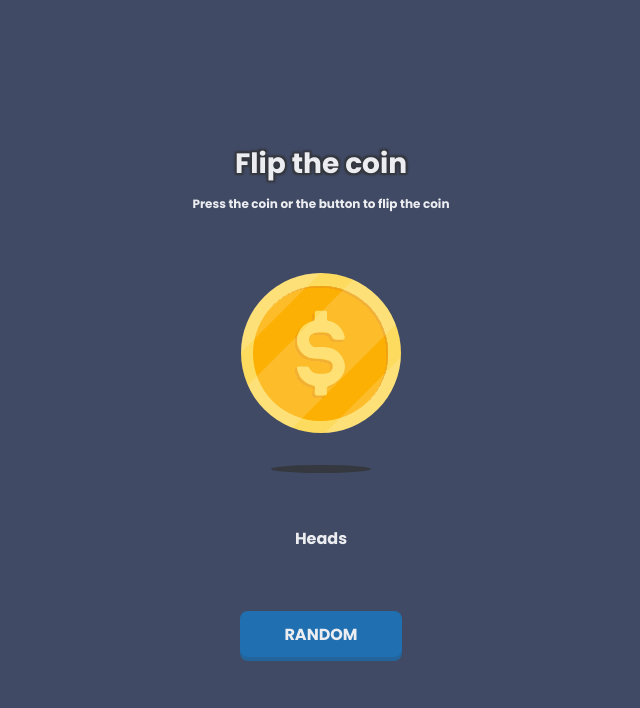
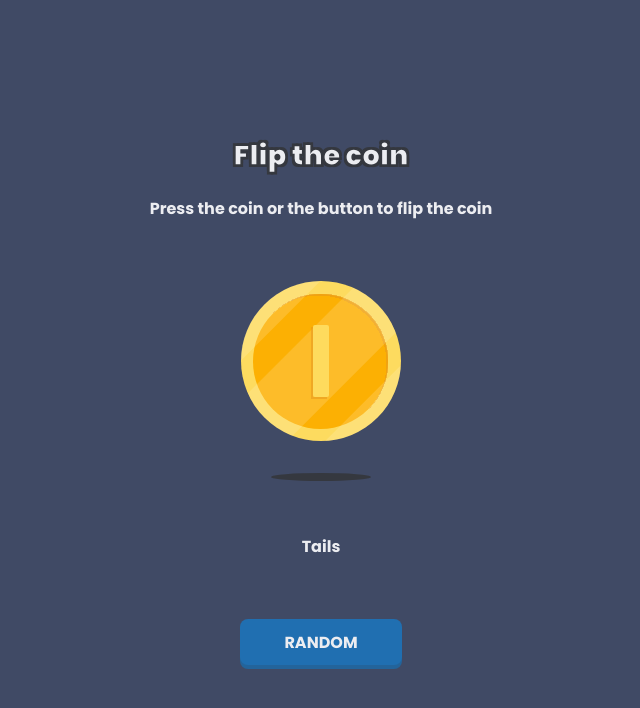
Before and after one commit to fedtti/flip-the-coin, a website built with Vite: page index.html in a window 1280 px wide. Both pictures are taken after a click on the picture 639 px from the left and 373 px from the top of the page. Shown: the whole page, without its empty margins (319-959 px from the left). Built offline with nearby package versions, Linux system fonts and the light colour scheme.

```diff
--- a/index.html
+++ b/index.html
@@ -4,11 +4,12 @@
     <meta charset="utf-8">
     <meta http-equiv="x-ua-compatible" content="ie=edge, chrome=1">
     <meta name="viewport" content="width=device-width, initial-scale=1.0">
-    <title>Flip the Coin</title>
-    <link rel="shortcut icon" href="/favicon.ico">
+    <title>Flip The Coin</title>
+    <link rel="shortcut icon" type="image/x-icon" href="/favicon.ico" sizes="96x96">
   </head>
   <body>
     <div id="app"></div>
+    <noscript></noscript>
     <script type="module" src="/src/app.ts"></script>
   </body>
 </html>
--- a/package.json
+++ b/package.json
@@ -1,7 +1,7 @@
 {
   "name": "flip-the-coin",
   "private": true,
-  "version": "0.0.0",
+  "version": "1.0.0",
   "type": "module",
   "scripts": {
     "dev": "vite",
--- a/src/app.ts
+++ b/src/app.ts
@@ -5,7 +5,7 @@
     <h1>Flip the coin</h1>
     <p>Press the coin or the button to flip the coin</p>
     <figure>
-      <img id="side" src="/img/heads.svg?inline" alt="Heads">
+      <img id="side" src="/img/heads.svg?inline" alt="Coin’s Heads">
       <figcaption id="label">Heads</figcaption>
     </figure>
     <button id="flip">Random</button>
@@ -13,14 +13,14 @@
 `;
 
 /**
- *
+ * Flip the coin.
+ * @returns {void}
  */
-const flipCoin = () => {
-
-
-  // coin.innerHTML = `
-  //  prova
-  // `;
+const flipCoin = (): void => {
+  const result = Math.random() < 0.5 ? 'Heads' : 'Tails';
+  document.querySelector<HTMLImageElement>('#side')!.src = `/img/${result.toLowerCase()}.svg?inline`;
+  document.querySelector<HTMLImageElement>('#side')!.alt = `Coin’s ${result}`;
+  document.querySelector<HTMLImageElement>('#label')!.textContent = result;
 };
 
 document.querySelector<HTMLImageElement>('#side')!.addEventListener('click', flipCoin, false);
--- a/src/style.scss
+++ b/src/style.scss
@@ -1,4 +1,4 @@
-@import 'https://fonts.googleapis.com/css2?family=Poppins:wght@700&display=swap';
+@import 'https://fonts.googleapis.com/css2?family=Poppins:wght@700;900&display=swap';
 
 :root {
   text-rendering: optimizeLegibility;
@@ -38,7 +38,7 @@
   #contents {
     margin: 0 auto;
     max-width: 41.2rem;
-    // padding: ;
+    padding: 2.5rem;
     text-align: center;
 
     #flip {
@@ -46,7 +46,7 @@
       background-color: #206fb1;
       border: none;
       border-radius: 0.8rem;
-      box-shadow: 0 0.4rem 0 #23649c;
+      box-shadow: 0 0.4rem 0 0 #23649b;
       color: inherit;
       cursor: pointer;
       font-family: inherit;
@@ -60,15 +60,18 @@
 
     h1 {
       font-size: 2.8rem;
-      margin-bottom: 1rem;
-      text-shadow: 0.2rem 0.2rem 0.15rem #35383f,
-                   -0.2rem 0.2rem 0.15rem #35383f,
-                   -0.2rem -0.2rem 0.15rem #35383f,
-                   0.2rem -0.2rem 0.15rem #35383f;
+      font-weight: 900;
+      margin-bottom: 2rem;
+      text-shadow: 0.2rem 0.2rem 0 #35383f,
+                   -0.2rem 0.2rem 0 #35383f,
+                   -0.2rem -0.2rem 0 #35383f,
+                   0.2rem -0.2rem 0 #35383f;
+      -webkit-text-stroke-width: 0.15rem;
+      -webkit-text-stroke-color: #35383f;
     }
 
     p {
-      font-size: 1.2rem;
+      font-size: 1.6rem;
       line-height: 1.5;
       margin-bottom: 0.5rem;
     }
```
Also changed, not shown: README.md (added).
